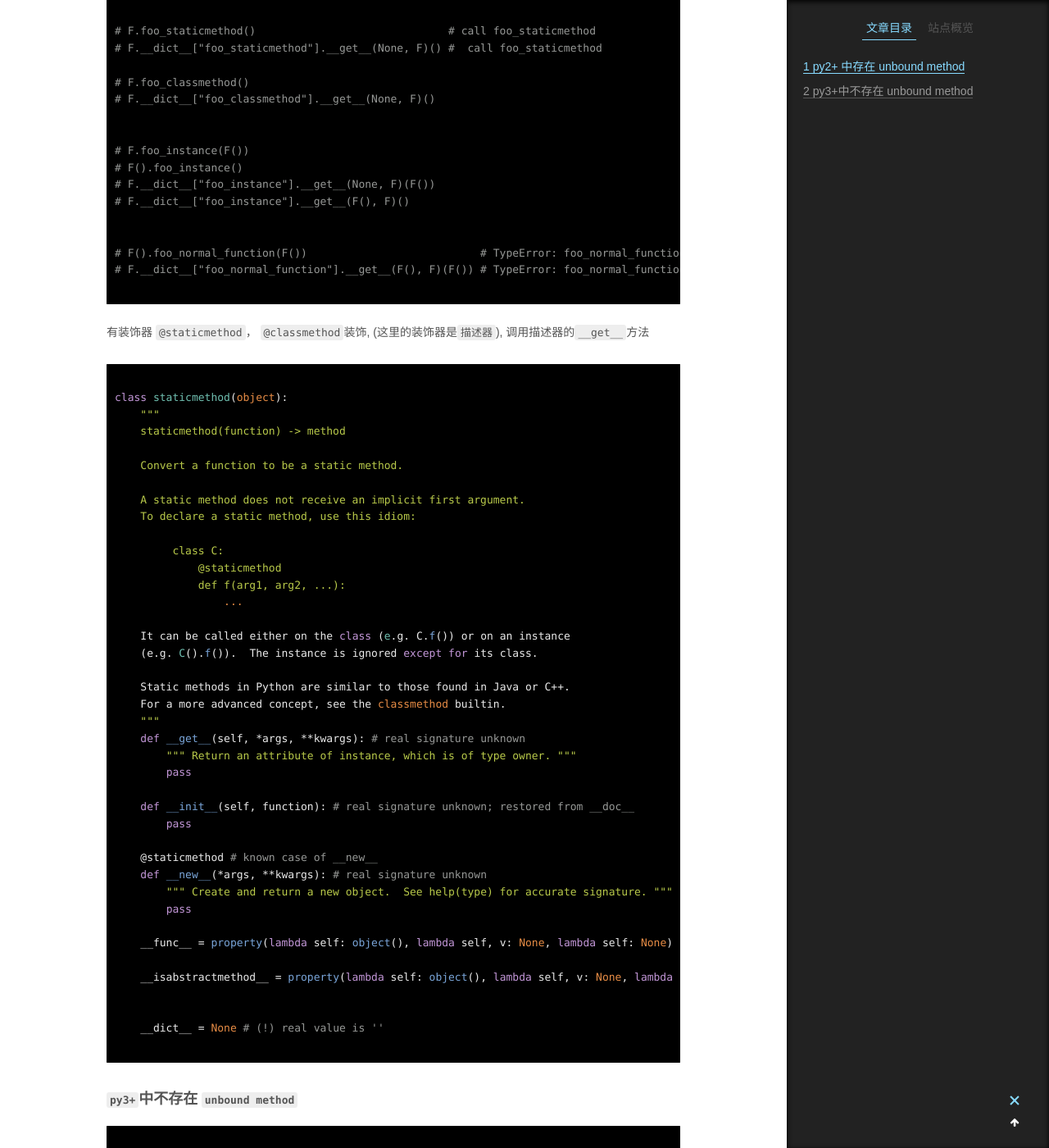
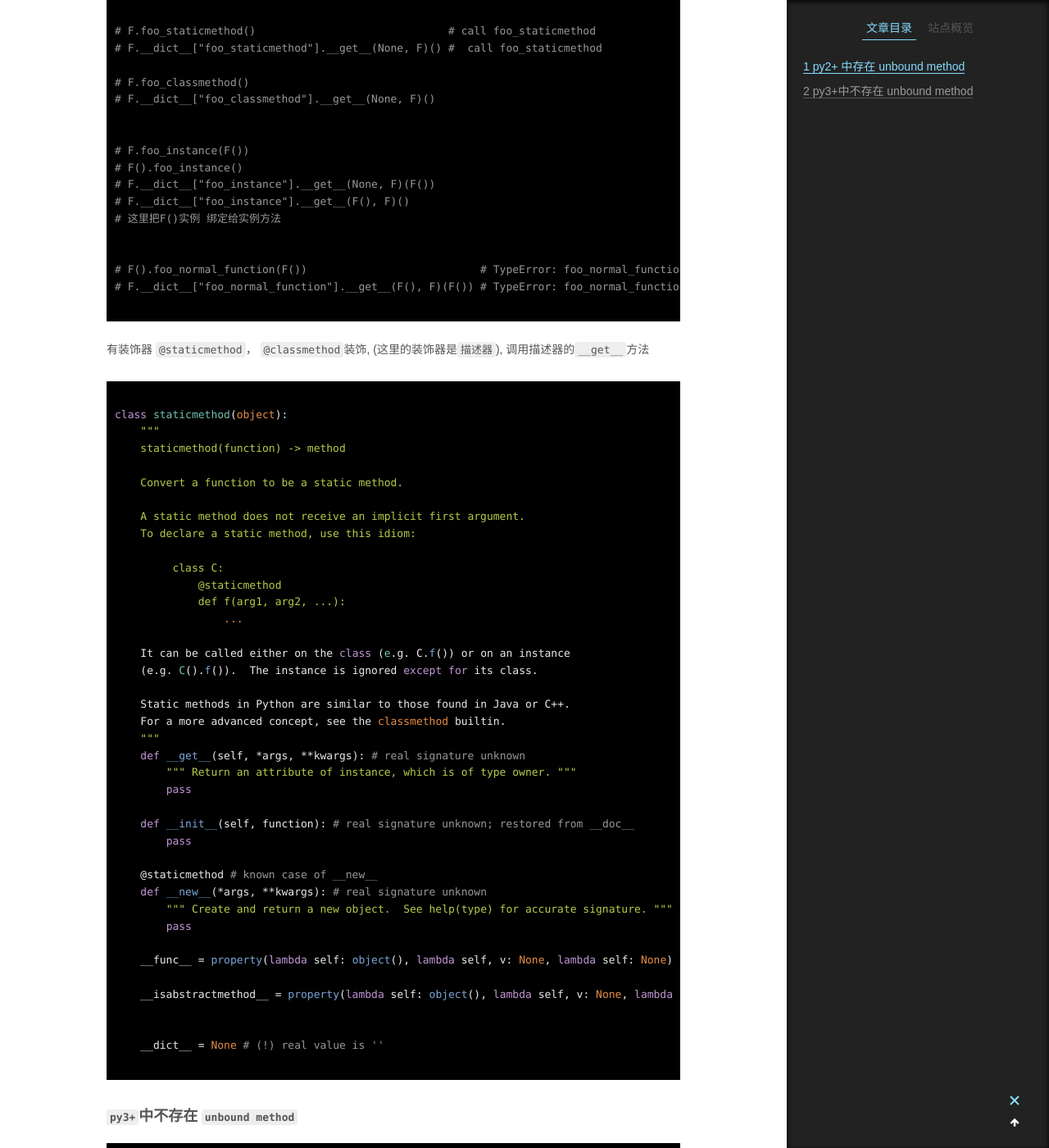
Before and after one commit to landybird/landybird.github.io, a Jekyll site: the page built from _posts/2019-01-23-python中的bound_unbound_method.md, in a window 1280 px wide and 1400 px high, scrolled down 1538 px. Shown: the whole window at 82% size. Built offline with Jekyll 4.4.1, drawn with Linux system fonts in a browser that asks for light colours; some web fonts are replaced; comment, search, counter and statistics services are not loaded; some of the changed text lies outside the part shown.

Commit message:
Update 2019-01-23-python中的bound_unbound_method.md

```diff
--- a/_posts/2019-01-23-python中的bound_unbound_method.md
+++ b/_posts/2019-01-23-python中的bound_unbound_method.md
@@ -83,6 +83,7 @@ class F():
 # F().foo_instance()
 # F.__dict__["foo_instance"].__get__(None, F)(F())
 # F.__dict__["foo_instance"].__get__(F(), F)()
+# 这里把F()实例 绑定给实例方法
 
 
 # F().foo_normal_function(F())                           # TypeError: foo_normal_function() takes no arguments (2 given)
```
Also changed, not shown: other parts of _posts/2019-01-23-python中的bound_unbound_method.md (+5 -1 lines).
